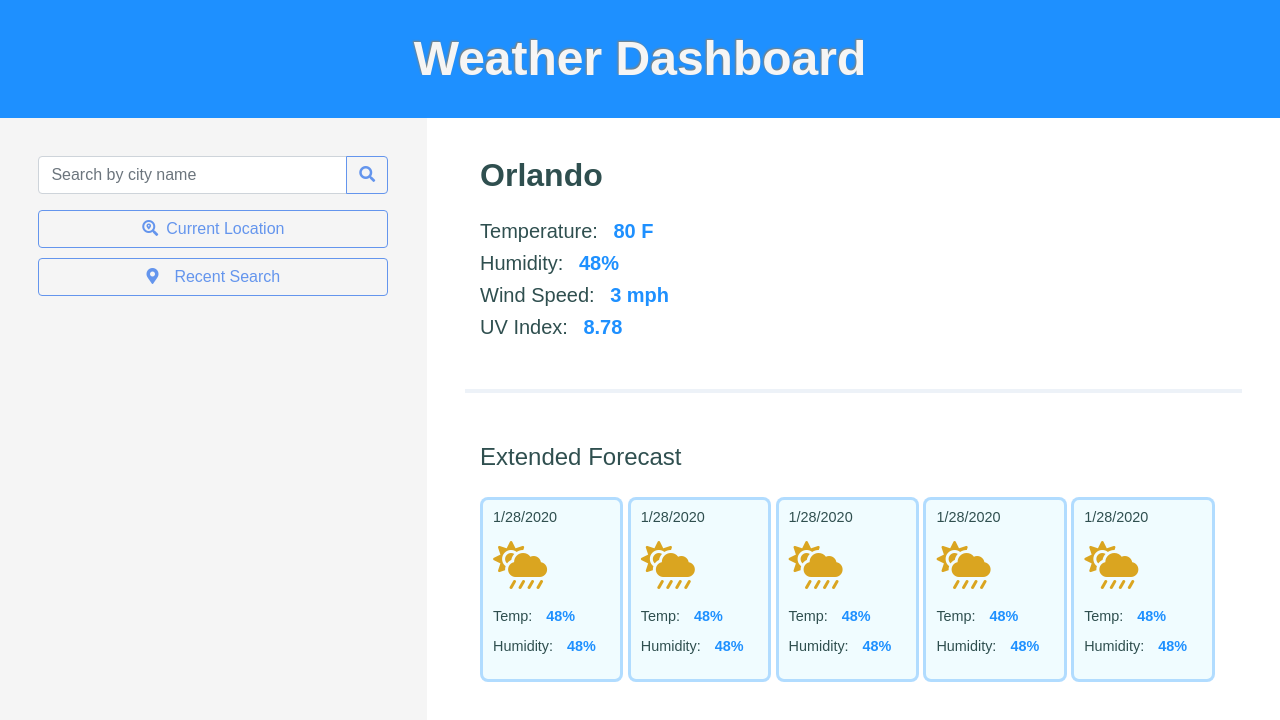
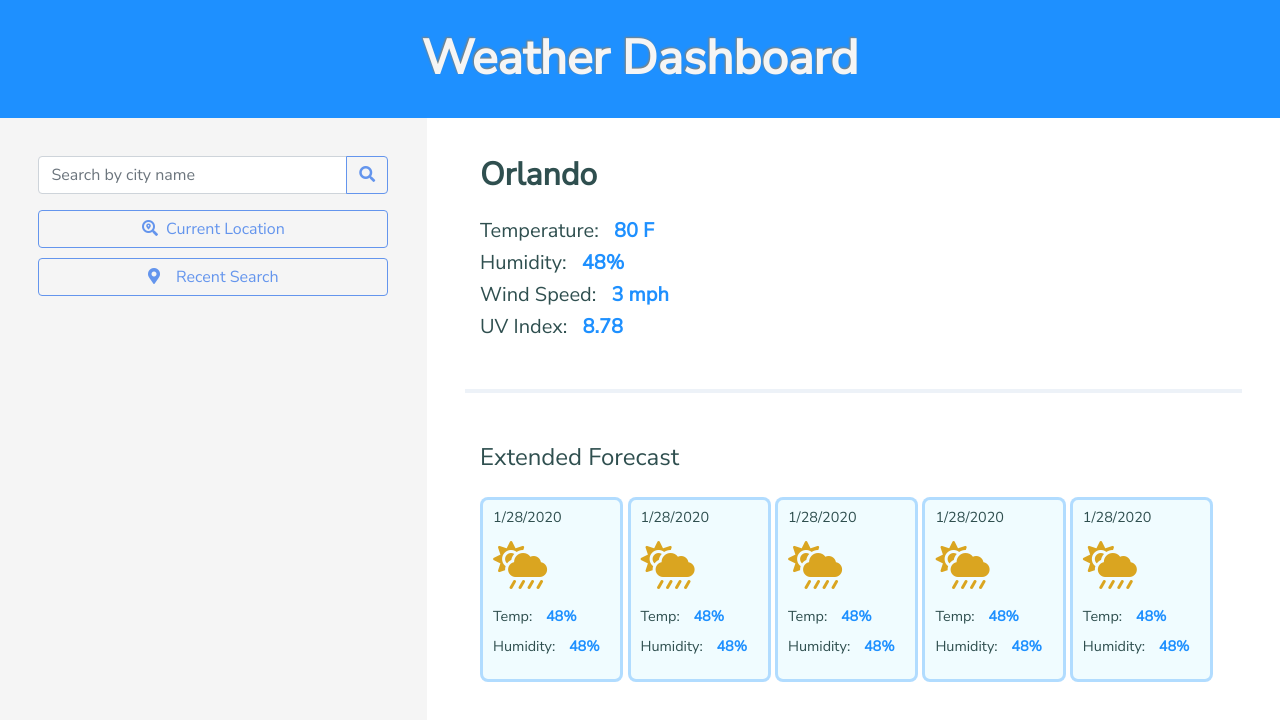
Before and after one commit to trustedtech/06-WeatherDashboard, a plain HTML site: page index.html in a window 1280 px wide. Drawn offline with nearby package versions, Linux system fonts and the light colour scheme.

Commit message:
Update index.html

```diff
--- a/index.html
+++ b/index.html
@@ -8,7 +8,7 @@
     <link rel="stylesheet" href="https://use.fontawesome.com/releases/v5.8.1/css/all.css" integrity="sha384-50oBUHEmvpQ+1lW4y57PTFmhCaXp0ML5d60M1M7uH2+nqUivzIebhndOJK28anvf" crossorigin="anonymous" />
     <link rel="stylesheet" href="https://stackpath.bootstrapcdn.com/bootstrap/4.4.1/css/bootstrap.min.css" integrity="sha384-Vkoo8x4CGsO3+Hhxv8T/Q5PaXtkKtu6ug5TOeNV6gBiFeWPGFN9MuhOf23Q9Ifjh" crossorigin="anonymous">
     <link rel="stylesheet" href="./assets/css/style.css">
-<!--     <link href="https://fonts.googleapis.com/css?family=Nunito+Sans|Titillium+Web&display=swap" rel="stylesheet"> -->
+    <link href="https://fonts.googleapis.com/css?family=Nunito+Sans|Titillium+Web&display=swap" rel="stylesheet">
 
     <script src="https://cdnjs.cloudflare.com/ajax/libs/jquery/3.2.1/jquery.min.js"></script>
 
```
